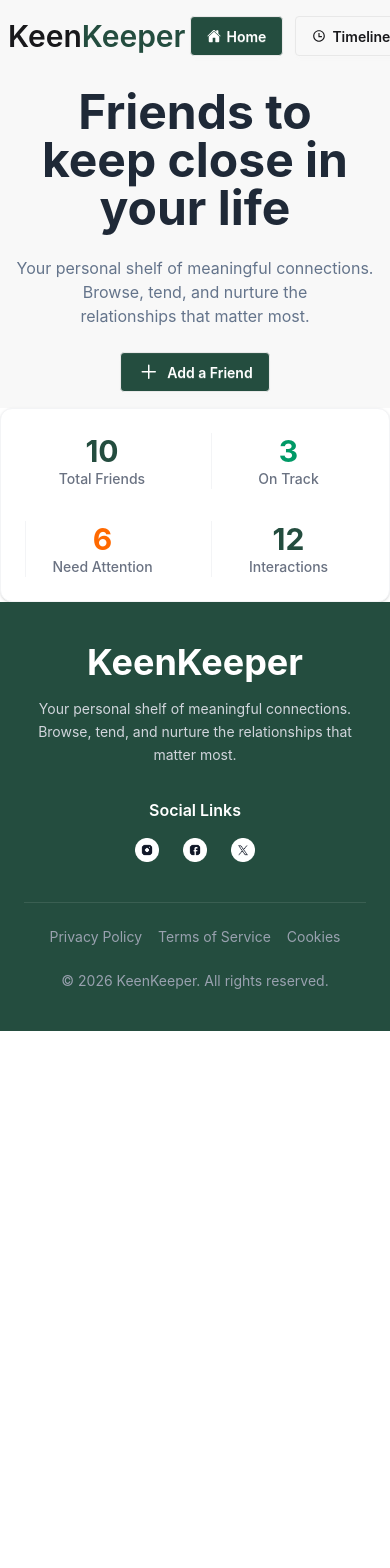
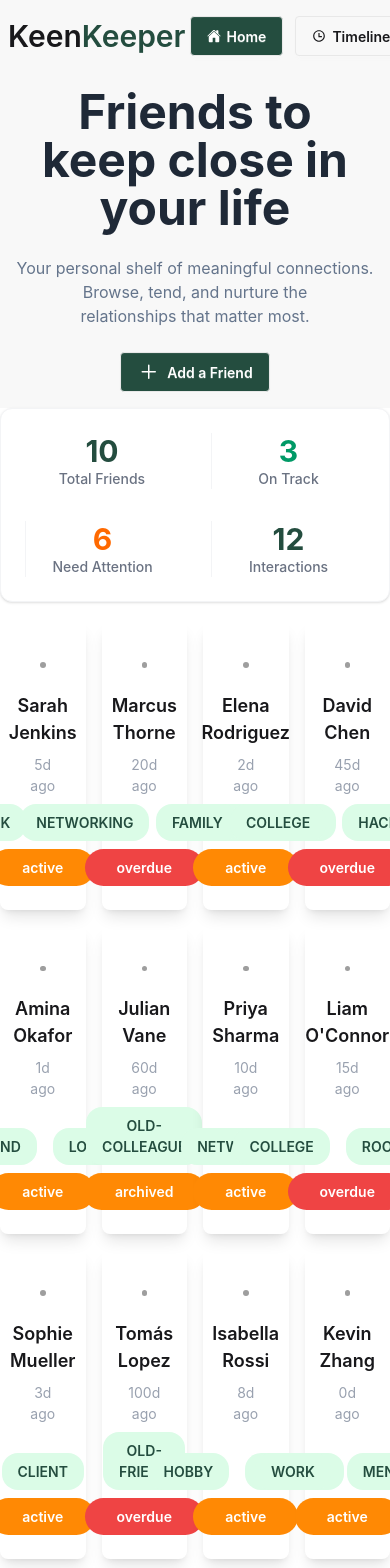
Before and after one commit to farhansadiktanam/B13-A7-assignment, a React (Vite) app: page / in a window 390 px wide. Shown: the top 1568 px of the page. Before the commit the page ends 1031 px from the top, so only its background shows below. Built offline with nearby package versions, Linux system fonts and the light colour scheme; grey boxes are pictures that could not be loaded.

Commit message:
Friends card data fetching  completed

```diff
--- /dev/null
+++ b/src/components/homepage/AllFriends.jsx
@@ -0,0 +1,59 @@
+import React, { useEffect, useState } from "react";
+
+const AllFriends = () => {
+  const [friends, setFriends] = useState([]);
+
+  useEffect(() => {
+    const fetchData = async () => {
+      const res = await fetch("/data.json");
+      const data = await res.json();
+
+      console.log(data);
+      setFriends(data);
+    };
+    fetchData();
+  }, []);
+
+  return (
+    <div className="container mx-auto grid grid-cols-4 gap-4 min-h-[40vh] my-5">
+      {friends.map((friend, i) => {
+        return (
+          <div key={i} className=" card bg-base-800  shadow-lg">
+            <figure className="px-10 pt-10">
+              <img
+                src={friend.picture}
+                alt={friend.name}
+                className="rounded-full"
+              />
+            </figure>
+            <div className="card-body items-center text-center">
+              <h2 className="card-title">{friend.name}</h2>
+              <p className="text-gray-400">{friend.days_since_contact}d ago</p>
+
+              <div className="flex gap-4">
+                {friend.tags.map((tag, i) => (
+                  <p
+                    key={i}
+                    className="text-[#244D3F] uppercase font-semibold bg-green-100 px-4 py-2 rounded-2xl "
+                  >
+                    {tag}
+                  </p>
+                ))}
+              </div>
+
+              <div className="card-actions">
+                <p
+                  className={`px-8 py-2 rounded-full font-semibold text-white bg-[#244D3F] ${friend.status === "overdue" ? "bg-[#EF4444]" : "bg-orange-400"}`}
+                >
+                  {friend.status}
+                </p>
+              </div>
+            </div>
+          </div>
+        );
+      })}
+    </div>
+  );
+};
+
+export default AllFriends;
--- a/src/main.jsx
+++ b/src/main.jsx
@@ -8,6 +8,7 @@ import RootLayout from "./layout/RootLayout.jsx";
 import Homepage from "./pages/homepage/Homepage.jsx";
 import Timeline from "./pages/timeline/Timeline.jsx";
 import Stats from "./pages/stats/Stats.jsx";
+import NotfoundPage from "./pages/notFoundPage/NotfoundPage.jsx";
 
 const router = createBrowserRouter([
   {
@@ -27,6 +28,8 @@ const router = createBrowserRouter([
         Component: Stats,
       },
     ],
+
+    errorElement: <NotfoundPage />,
   },
 ]);
 
--- /dev/null
+++ b/src/pages/friends/Friends.jsx
@@ -0,0 +1,12 @@
+import React, { use } from "react";
+
+const friendsPromise = fetch("/data.json").then((res) => res.json());
+
+const Friends = () => {
+  const friends = use(friendsPromise);
+  console.log(friends);
+
+  return <div>all friends</div>;
+};
+
+export default Friends;
--- a/src/pages/homepage/Homepage.jsx
+++ b/src/pages/homepage/Homepage.jsx
@@ -1,12 +1,14 @@
 import React from "react";
 import Banner from "../../components/homepage/Banner";
 import Stats from "../../components/homepage/Stats";
+import AllFriends from "../../components/homepage/AllFriends";
 
 const Homepage = () => {
   return (
     <div>
       <Banner />
       <Stats />
+      <AllFriends />
     </div>
   );
 };
--- /dev/null
+++ b/src/pages/notFoundPage/NotfoundPage.jsx
@@ -0,0 +1,40 @@
+import React from "react";
+import { Link } from "react-router";
+
+const NotfoundPage = () => {
+  return (
+    <div className="min-h-screen bg-white flex flex-col items-center justify-center px-6 py-24 text-center">
+      {/* Fun Emoji/Graphic Section */}
+      <div className="relative mb-8">
+        <div className="text-9xl animate-bounce">👻</div>
+        <div className="absolute -bottom-2 left-1/2 -translate-x-1/2 w-20 h-4 bg-gray-100 rounded-[100%] blur-sm"></div>
+      </div>
+
+      <h1 className="text-4xl md:text-6xl font-black text-[#244D3F] mb-4">
+        404: Ghosted!
+      </h1>
+
+      <p className="max-w-md text-lg text-gray-600 mb-10 leading-relaxed">
+        We searched high and low, but this page is ignoring our calls. It’s not
+        you, it’s... well, actually, it’s a dead link.
+      </p>
+
+      {/* Action Buttons */}
+      <div className="flex flex-col sm:flex-row gap-4">
+        <Link
+          to="/"
+          className="px-8 py-3 bg-[#244D3F] text-white font-bold rounded-full hover:scale-105 transition-transform shadow-lg"
+        >
+          Back to My Friends
+        </Link>
+      </div>
+
+      {/* Small "Fine Print" Joke */}
+      <p className="mt-12 text-xs text-gray-400 italic">
+        * No real connections were harmed in the making of this error page.
+      </p>
+    </div>
+  );
+};
+
+export default NotfoundPage;
```
